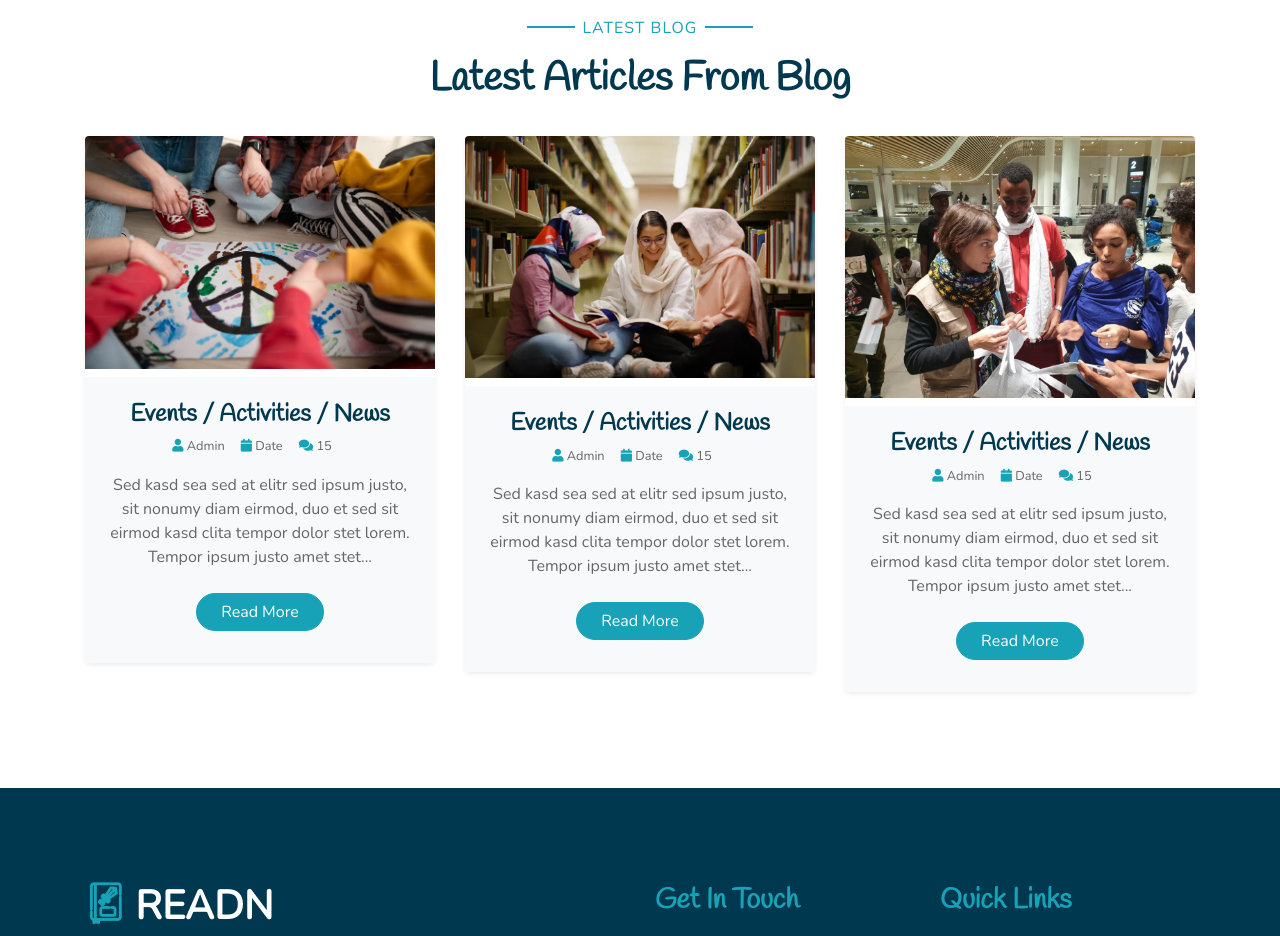
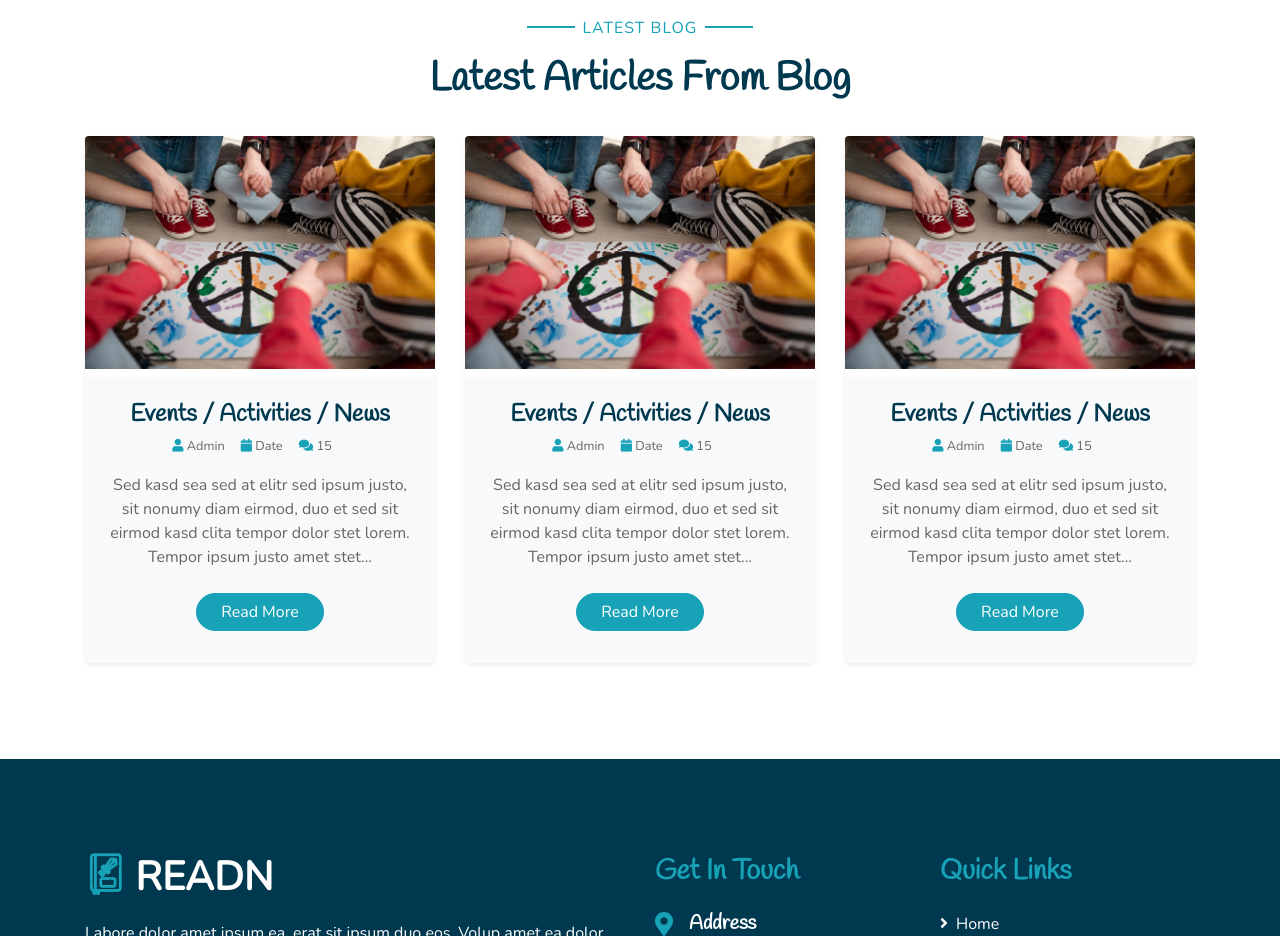
Before and after one commit to farhadhabibi/READN-project, a plain HTML site: page index.html in a window 1280 px wide. Shown: the part 2380-3316 px from the top of the page. Drawn offline with nearby package versions, Linux system fonts and the light colour scheme.

Commit message:
Update index.html

```diff
--- a/index.html
+++ b/index.html
@@ -434,7 +434,7 @@
           </div>
           <div class="col-lg-4 mb-4">
             <div class="card border-0 shadow-sm mb-2">
-              <img class="card-img-top mb-2" src="img/portfolio-33.webp" alt="" />
+              <img class="card-img-top mb-2" src="img/blog-1.avif" alt="" />
               <div class="card-body bg-light text-center p-4">
                 <h4 class="">Events / Activities / News</h4>
                 <div class="d-flex justify-content-center mb-3">
@@ -461,7 +461,7 @@
           </div>
           <div class="col-lg-4 mb-4">
             <div class="card border-0 shadow-sm mb-2">
-              <img class="card-img-top mb-2" src="img/portfolio-666.jpg" alt="" />
+              <img class="card-img-top mb-2" src="img/blog-1.avif" alt="" />
               <div class="card-body bg-light text-center p-4">
                 <h4 class="">Events / Activities / News</h4>
                 <div class="d-flex justify-content-center mb-3">
```
